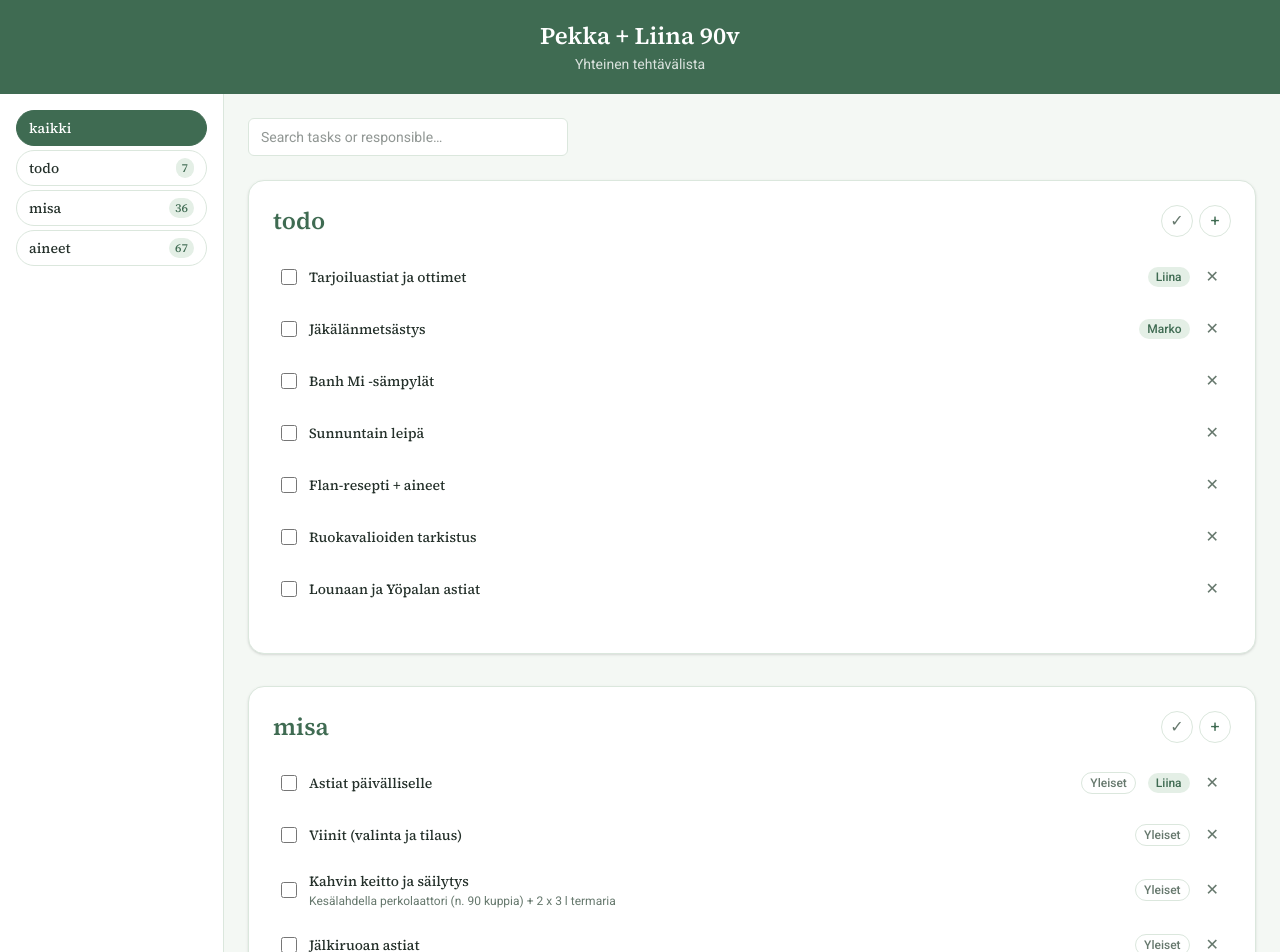
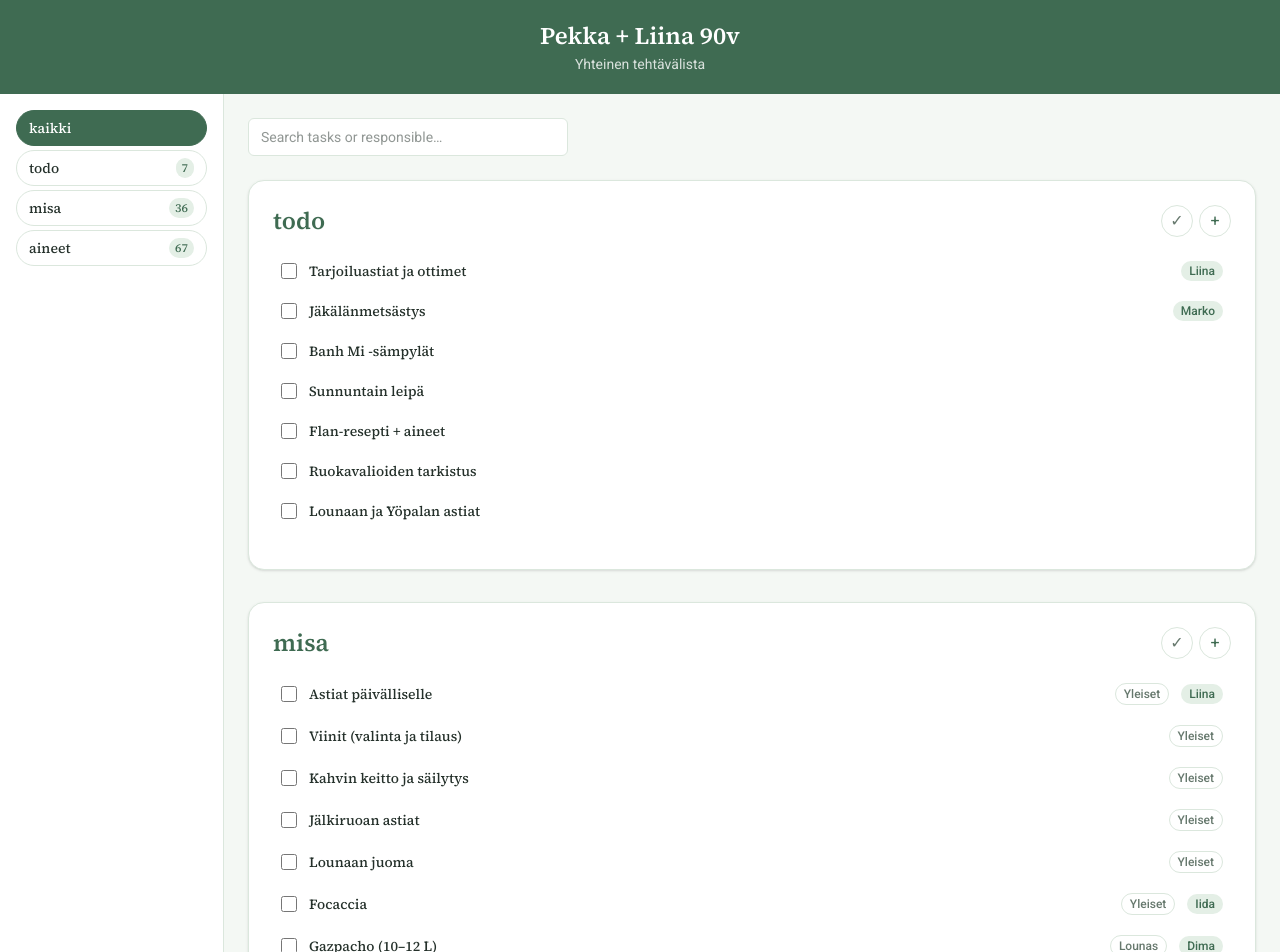
Before and after one commit to mrako/plmisa, a Next.js app: page / in a window 1280 px wide. Shown: the top 952 px of the page. Built offline with nearby package versions, Linux system fonts and the light colour scheme.

Commit message:
feat: Update spacing and move done to bottom

```diff
--- a/src/components/TaskApp.tsx
+++ b/src/components/TaskApp.tsx
@@ -241,7 +241,8 @@ export default function TaskApp() {
           {visibleSections.map((section) => {
             const isFormOpen = Boolean(openAddForm[section.id]);
             const query = searchQuery.trim().toLowerCase();
-            const visibleTasks = section.tasks.filter((t) => {
+            const visibleTasks = section.tasks
+              .filter((t) => {
                 if (hideDone && t.done) return false;
                 if (!query) return true;
                 return (
@@ -250,7 +251,8 @@ export default function TaskApp() {
                   (t.note ?? "").toLowerCase().includes(query) ||
                   (t.group ?? "").toLowerCase().includes(query)
                 );
-            });
+              })
+              .sort((a, b) => Number(a.done) - Number(b.done));
             return (
               <section
                 key={section.id}
@@ -324,11 +326,8 @@ export default function TaskApp() {
                         >
                           {task.text}
                         </div>
-                        {task.note && (
-                          <div className="mt-0.5 text-xs text-muted">{task.note}</div>
-                        )}
                       </div>
-                      {(task.group || task.responsible) && (
+                      {!task.done && (task.group || task.responsible) && (
                         <span className="order-last ml-7 flex w-full flex-wrap gap-1 sm:ml-0 sm:contents">
                           {task.group && (
                             <span className="inline-block rounded-full border border-line px-2 py-0.5 text-xs font-medium text-muted">
@@ -350,6 +349,7 @@ export default function TaskApp() {
                               ))}
                         </span>
                       )}
+                      {task.done && (
                         <button
                           onClick={() => {
                             if (window.confirm(`Delete task "${task.text}"?`)) {
@@ -362,6 +362,7 @@ export default function TaskApp() {
                         >
                           ✕
                         </button>
+                      )}
                     </li>
                   ))}
                 </ul>
```
Lines whose indentation alone changed are shown as unchanged.
